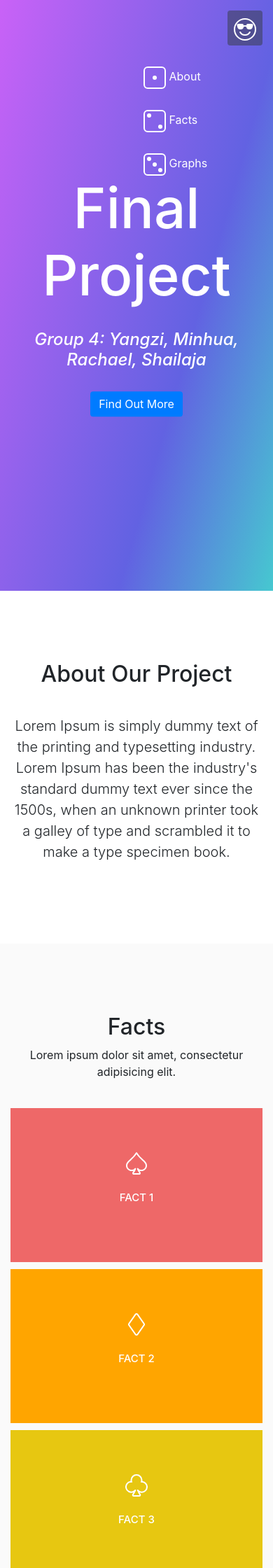
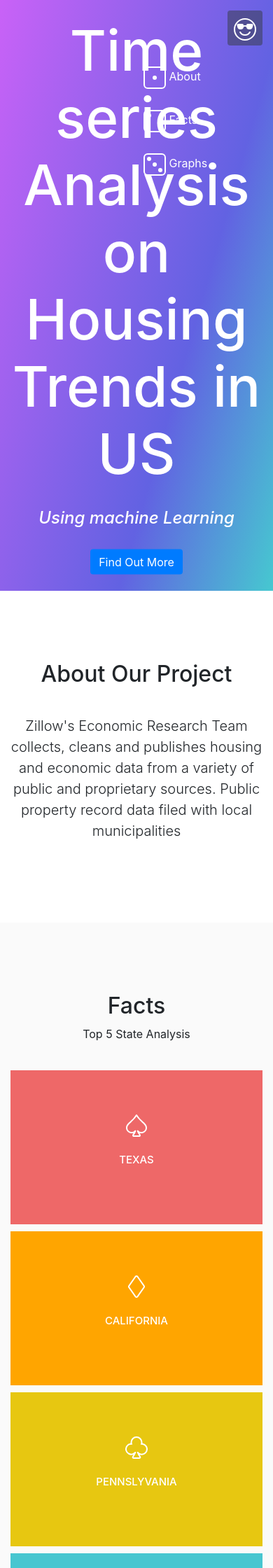
Before and after one commit to YangziXinJas/Final-Project, a Flask app: page / in a window 390 px wide. Shown: the top 2240 px of the page at 70% size. Run offline with Flask 2, Linux system fonts and the light colour scheme; some libraries are stand-ins or nearby versions.

Commit message:
Added Flask/Webpage changes

```diff
--- a/templates/index.html
+++ b/templates/index.html
@@ -8,6 +8,94 @@
   <!--stylesheet-->
   <link rel="stylesheet" type="text/css" href="{{ url_for('static', filename='css/styles.css') }}">
   <link rel="stylesheet" href="https://stackpath.bootstrapcdn.com/bootstrap/4.5.0/css/bootstrap.min.css" integrity="sha384-9aIt2nRpC12Uk9gS9baDl411NQApFmC26EwAOH8WgZl5MYYxFfc+NcPb1dKGj7Sk" crossorigin="anonymous">
+  <script type="text/javascript" src="https://public.tableau.com/javascripts/api/tableau-2.min.js"></script>
+  <script>
+    var oldSelection = 1;
+    var newSelection = 1;
+    function initialize(fact){
+       var url = 'https://public.tableau.com/views/Final_Project_15950261403420/PA_Diagnostics?:language=en&:display_count=y&:origin=viz_share_link';
+
+       switch(fact){
+         case 1: url = 'https://public.tableau.com/views/Final_Project_TXDiagnostics/TX_Diagnostics?:language=en&:display_count=y&:origin=viz_share_link';
+                 break;
+         case 2: url = 'https://public.tableau.com/views/Final_Project_CADiagnostics/CA_Diagnostics?:language=en&:display_count=y&:origin=viz_share_link';
+                 break;
+         case 3: url = 'https://public.tableau.com/views/Final_Project_15950261403420/PA_Diagnostics?:language=en&:display_count=y&:origin=viz_share_link';
+                 break;
+         case 4: url = 'https://public.tableau.com/views/Final_Project_FLDiagnostics/FL_Diagnostics?:language=en&:display_count=y&:origin=viz_share_link';
+                 break;
+         case 5: url = 'https://public.tableau.com/views/Final_Project_NYDiagnostics/NY_Diagnostics?:language=en&:display_count=y&:origin=viz_share_link';
+                 break;
+       }
+       oldSelection = newSelection;
+       newSelection = fact;
+
+       gotoGraphs();
+       initializeGraph(url, oldSelection, newSelection);
+    }
+
+    function gotoGraphs(){
+
+      document.getElementById("graphslink").click();
+
+    }
+
+    function initializeGraph(url, oldSelection, newSelection) {
+  // JS object that points at empty div in the html
+  var oldSelectionDiv = "tableauViz1";
+  if(oldSelection == 2){
+    oldSelectionDiv  = "tableauViz2";
+  }
+  else if(oldSelection == 3){
+    oldSelectionDiv  = "tableauViz3";
+  }
+  else if(oldSelection == 4){
+    oldSelectionDiv  = "tableauViz4";
+  }
+  else if(oldSelection == 5){
+    oldSelectionDiv  = "tableauViz5";
+  }
+
+  var selection = "tableauViz1";
+  if(newSelection == 2){
+    selection  = "tableauViz2";
+  }
+  else if(newSelection == 3){
+    selection  = "tableauViz3";
+  }
+  else if(newSelection == 4){
+    selection  = "tableauViz4";
+  }
+  else if(newSelection == 5){
+    selection  = "tableauViz5";
+  }
+  var oldPlaceholderDiv = document.getElementById(oldSelectionDiv);
+  while(oldPlaceholderDiv.firstChild){
+    oldPlaceholderDiv.removeChild(oldPlaceholderDiv.firstChild);
+  }
+  var placeholderDiv = document.getElementById(selection);
+  while(placeholderDiv.firstChild){
+    placeholderDiv.removeChild(placeholderDiv.firstChild);
+  }
+
+  var options = {
+    width: '600px',
+    height: '600px',
+    hideTabs: true,
+    hideToolbar: true,
+  };
+  var options3 = {
+    width: '400px',
+    height: '500px',
+    hideTabs: true,
+    hideToolbar: true,
+  };
+
+   var viz = new tableau.Viz(placeholderDiv, url, options);
+
+  }
+  </script>
+
 </head>
 
 <body>
@@ -59,15 +147,14 @@
   <!-- Header -->
   <section id="Banner" class="content-section">
     <div class="container content-wrap text-center">
-      <h1>Final Project</h1>
+      <h1>Time series Analysis on Housing Trends in US</h1>
       <h3>
-          <em>Group 4: Yangzi,  Minhua,  Rachael,  Shailaja </em>
+          <em>Using machine Learning</em>
         </h3>
       <a class="btn btn-primary btn-xl smooth-scroll" href="#About">Find Out More</a>
     </div>
     <div class="overlay"></div>
   </section>
-
 
   <!-- About -->
   <section id="About" class="content-section">
@@ -77,7 +164,7 @@
           <div class="block-heading">
             <h2>About Our Project</h2>
           </div>
-          <p class="lead">Lorem Ipsum is simply dummy text of the printing and typesetting industry. Lorem Ipsum has been the industry's standard dummy text ever since the 1500s, when an unknown printer took a galley of type and scrambled it to make a type specimen book.</p>
+          <p class="lead">Zillow's Economic Research Team collects, cleans and publishes housing and economic data from a variety of public and proprietary sources. Public property record data filed with local municipalities</p>
         </div>
       </div>
     </div>
@@ -89,7 +176,7 @@
     <div class="container">
       <div class="block-heading">
         <h2>Facts</h2>
-        <p>Lorem ipsum dolor sit amet, consectetur adipisicing elit.</p>
+        <p>Top 5 State Analysis</p>
       </div>
       <div class="row">
         <div class="col-md-3 col-sm-6">
@@ -101,12 +188,14 @@
                 </svg>
                 <br>
                 <br>
-                <h3>Fact 1</h3>
+                <h3>Texas</h3>
               </div>
             </div>
             <div class="service-content">
-              <h3>Fact 1</h3>
-              <p>Lorem Ipsum is simply dummy text of the printing and typesetting industry. Lorem Ipsum has been the industry's standard dummy text</p>
+              <a class="btn btn-primary btn-xl smooth-scroll" href="javascript:initialize(1)">
+              <h3>Texas</h3>
+              <p>The original housing market forecast of Single-family housing starts growing high, by 10 percent in 2020, are now predicted to decline by 11 percent.</p>
+              </a>
             </div>
           </div>
         </div>
@@ -119,12 +208,14 @@
                 </svg>
                 <br>
                 <br>
-                <h3>Fact 2</h3>
+                <h3>California</h3>
               </div>
             </div>
             <div class="service-content">
-              <h3>Fact 2</h3>
-              <p>Lorem Ipsum is simply dummy text of the printing and typesetting industry. Lorem Ipsum has been the industry's standard dummy text</p>
+              <a class="btn btn-primary btn-xl smooth-scroll" href="javascript:initialize(2)">
+                <h3>California</h3>
+              <p>California is home to one of the biggest residential real estate markets in the United States.</p>
+               </a>
             </div>
           </div>
         </div>
@@ -137,17 +228,19 @@
                 </svg>
                 <br>
                 <br>
-                <h3>Fact 3</h3>
+                <h3>Pennslyvania</h3>
               </div>
             </div>
             <div class="service-content">
-              <h3>Fact 3</h3>
-              <p>Lorem Ipsum is simply dummy text of the printing and typesetting industry. Lorem Ipsum has been the industry's standard dummy text</p>
+              <a class="btn btn-primary btn-xl smooth-scroll" href="javascript:initialize(3)">
+              <h3>Pennslyvania</h3>
+              <p>Pennslyvania housing prices are growing high, Zillow predicts the trend will continue and that prices will go up another 9.2% by next year.</p>
+              </a>
             </div>
           </div>
         </div>
         <div class="col-md-3 col-sm-6">
-          <div class="service-box">
+          <div class="service-box ">
             <div class="service-icon green">
               <div class="front-content">
                 <svg width="2em" height="2em" color="white" viewBox="0 0 16 16" class="bi bi-suit-heart" fill="currentColor" xmlns="http://www.w3.org/2000/svg">
@@ -155,12 +248,34 @@
                 </svg>
                 <br>
                 <br>
-                <h3>Fact 4</h3>
+                <h3>Florida</h3>
               </div>
             </div>
             <div class="service-content">
-              <h3>Fact 4</h3>
-              <p>Lorem Ipsum is simply dummy text of the printing and typesetting industry. Lorem Ipsum has been the industry's standard dummy text</p>
+              <a class="btn btn-primary btn-xl smooth-scroll" href="javascript:initialize(4)">
+                <h3>Florida</h3>
+              <p>Median home values in Florida have increased 4.1% over the past year and are forecast to grow by another 3.6%</p>
+              </a>
+            </div>
+          </div>
+        </div>
+        <div class="col-md-3 col-sm-6">
+          <div class="service-box ">
+            <div class="service-icon green">
+              <div class="front-content">
+                <svg width="2em" height="2em" color="white" viewBox="0 0 16 16" class="bi bi-suit-heart" fill="currentColor" xmlns="http://www.w3.org/2000/svg">
+                  <path fill-rule="evenodd" d="M8 6.236l.894-1.789c.222-.443.607-1.08 1.152-1.595C10.582 2.345 11.224 2 12 2c1.676 0 3 1.326 3 2.92 0 1.211-.554 2.066-1.868 3.37-.337.334-.721.695-1.146 1.093C10.878 10.423 9.5 11.717 8 13.447c-1.5-1.73-2.878-3.024-3.986-4.064-.425-.398-.81-.76-1.146-1.093C1.554 6.986 1 6.131 1 4.92 1 3.326 2.324 2 4 2c.776 0 1.418.345 1.954.852.545.515.93 1.152 1.152 1.595L8 6.236zm.392 8.292a.513.513 0 0 1-.784 0c-1.601-1.902-3.05-3.262-4.243-4.381C1.3 8.208 0 6.989 0 4.92 0 2.755 1.79 1 4 1c1.6 0 2.719 1.05 3.404 2.008.26.365.458.716.596.992a7.55 7.55 0 0 1 .596-.992C9.281 2.049 10.4 1 12 1c2.21 0 4 1.755 4 3.92 0 2.069-1.3 3.288-3.365 5.227-1.193 1.12-2.642 2.48-4.243 4.38z"/>
+                </svg>
+                <br>
+                <br>
+                <h3>New York</h3>
+              </div>
+            </div>
+            <div class="service-content">
+              <a class="btn btn-primary btn-xl smooth-scroll" href="javascript:initialize(5)">
+                <h3>New York</h3>
+              <p>New York is always considered to the one of the high trending states in housing prices.</p>
+              </a>
             </div>
           </div>
         </div>
@@ -175,13 +290,25 @@
     <div class="container">
       <div class="block-heading">
         <h2>Graphs</h2>
-        <p>Lorem ipsum dolor sit amet, consectetur adipisicing elit.</p>
+        <div class="container content-wrap text-center">
+          <div class="col-md-4 col-sm-4">
+            <div class="block center">
+              <div id="tableauViz1"></div>
+              <div id="tableauViz2"></div>
+              <div id="tableauViz3"></div>
+              <div id="tableauViz4"></div>
+              <div id="tableauViz5"></div>
+            </div>
+          </div>
+        </div>
       </div>
     </div>
   </section>
 
-
-
+<script>
+//  initializeViz();
+</script>
+<a href="#graphs" id="graphslink"></a>
 </body>
 
 </html>
```
